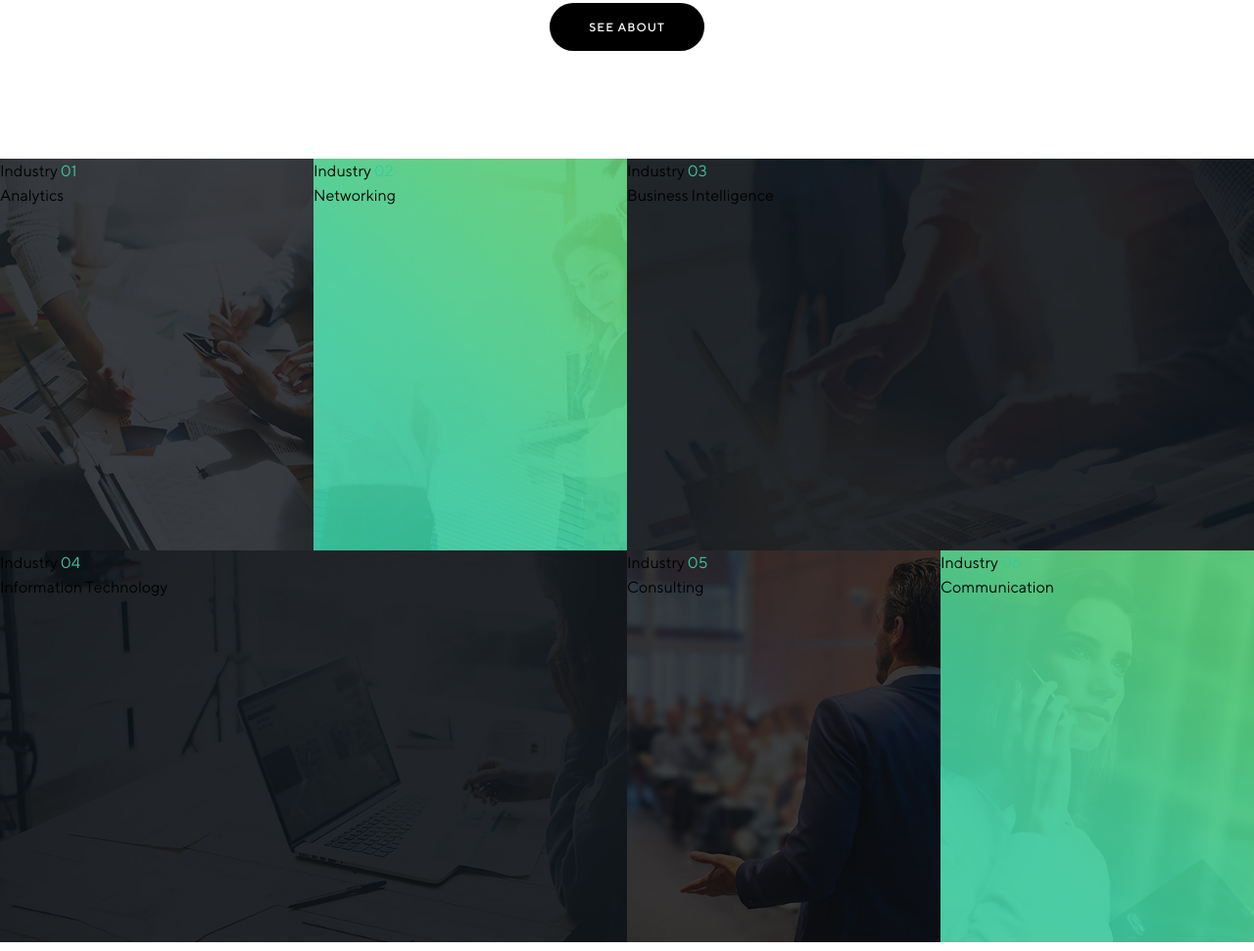
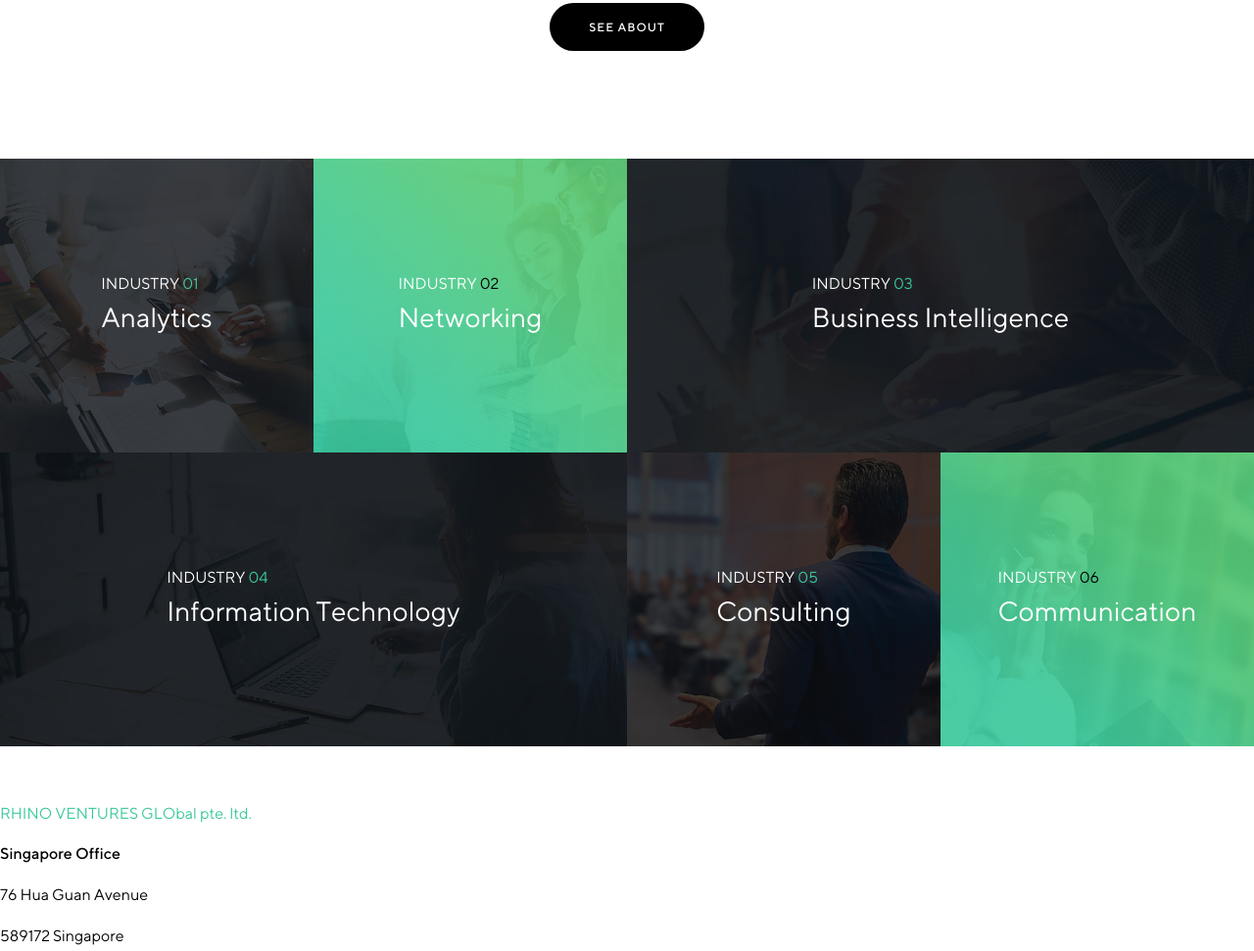
Before and after one commit to pro100roma/rhinoventures, a plain HTML site: page index.html in a window 1280 px wide. Shown: the part 1393-2364 px from the top of the page at 98% size. Drawn offline with Linux system fonts and the light colour scheme.

Commit message:
categories

```diff
--- a/css/main.css
+++ b/css/main.css
@@ -59,6 +59,7 @@ img {
 .text-left {text-align: left;}
 .text-center {text-align: center;}
 .text-right {text-align: right;}
+.ttu {text-transform: uppercase;}
 .container {
 	position: relative;
 }
@@ -249,8 +250,11 @@ img {
 	flex-wrap: wrap;
 }
 .categories__item {
-	height: 400px;
+	height: 300px;
 	background-size: cover;
+	display: flex;
+    align-items: center;
+    justify-content: center;
 }
 .categories__item_w25 {
 	width: 25%;
@@ -260,4 +264,8 @@ img {
 }
 .categories__item p {
 	margin: 0;
+	color: #ffffff;
 }
+.categories__title {
+	font-size: 28px;
+}
--- a/index.html
+++ b/index.html
@@ -96,42 +96,42 @@
 		<div class="categories">
 			<div class="categories__item categories__item_w25" style="background-image: url(img/categories/analytics.jpg);">
 				<div class="categories__content">
-					<p class="text-white">Industry <span class="color-green">01</span></p>
+					<p class="text-white ttu">Industry <span class="color-green">01</span></p>
 					<p class="categories__title">Analytics</p>
 				</div>
 			</div>
 
 			<div class="categories__item categories__item_w25" style="background-image: url(img/categories/networking.jpg);">
 				<div class="categories__content">
-					<p class="text-white">Industry <span class="color-green">02</span></p>
+					<p class="text-white ttu">Industry <span class="color-dark">02</span></p>
 					<p class="categories__title">Networking</p>
 				</div>
 			</div>
 
 			<div class="categories__item categories__item_w50" style="background-image: url(img/categories/business-intelligence.jpg">
 				<div class="categories__content">
-					<p class="text-white">Industry <span class="color-green">03</span></p>
+					<p class="text-white ttu">Industry <span class="color-green">03</span></p>
 					<p class="categories__title">Business Intelligence</p>
 				</div>
 			</div>
 
 			<div class="categories__item categories__item_w50" style="background-image: url(img/categories/information-technology.jpg">
 				<div class="categories__content">
-					<p class="text-white">Industry <span class="color-green">04</span></p>
+					<p class="text-white ttu">Industry <span class="color-green">04</span></p>
 					<p class="categories__title">Information Technology</p>
 				</div>
 			</div>
 
 			<div class="categories__item categories__item_w25" style="background-image: url(img/categories/consulting.jpg);">
 				<div class="categories__content">
-					<p class="text-white">Industry <span class="color-green">05</span></p>
+					<p class="text-white ttu">Industry <span class="color-green">05</span></p>
 					<p class="categories__title">Consulting</p>
 				</div>
 			</div>
 
 			<div class="categories__item categories__item_w25" style="background-image: url(img/categories/communication.jpg);">
 				<div class="categories__content">
-					<p class="text-white">Industry <span class="color-green">06</span></p>
+					<p class="text-white ttu">Industry <span class="color-dark">06</span></p>
 					<p class="categories__title">Communication</p>
 				</div>
 			</div>
```
